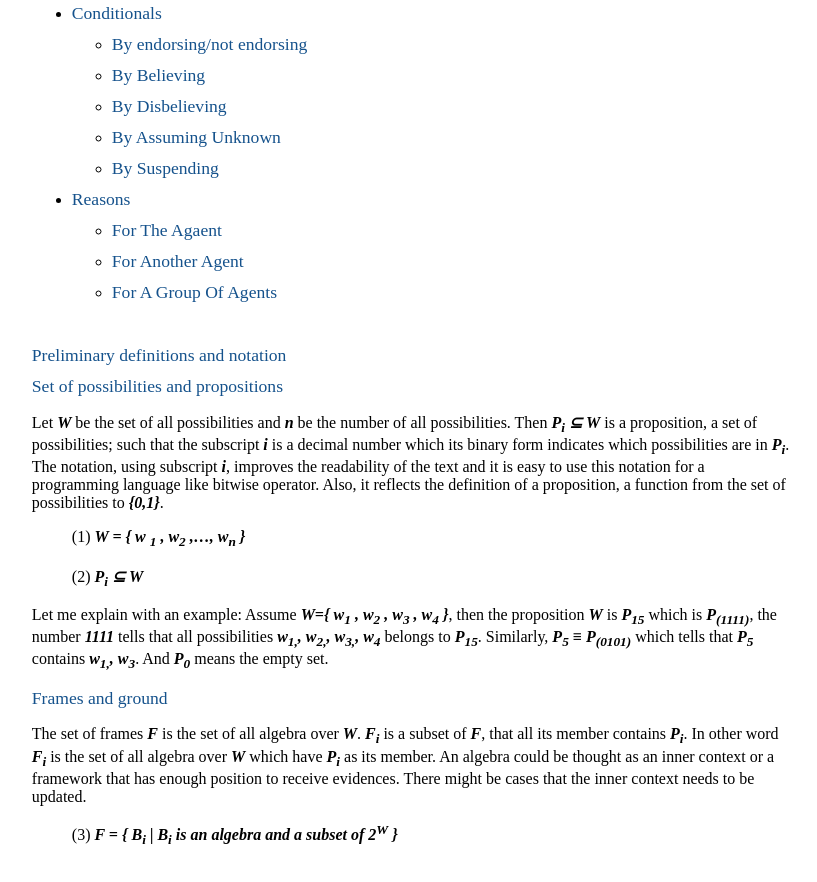
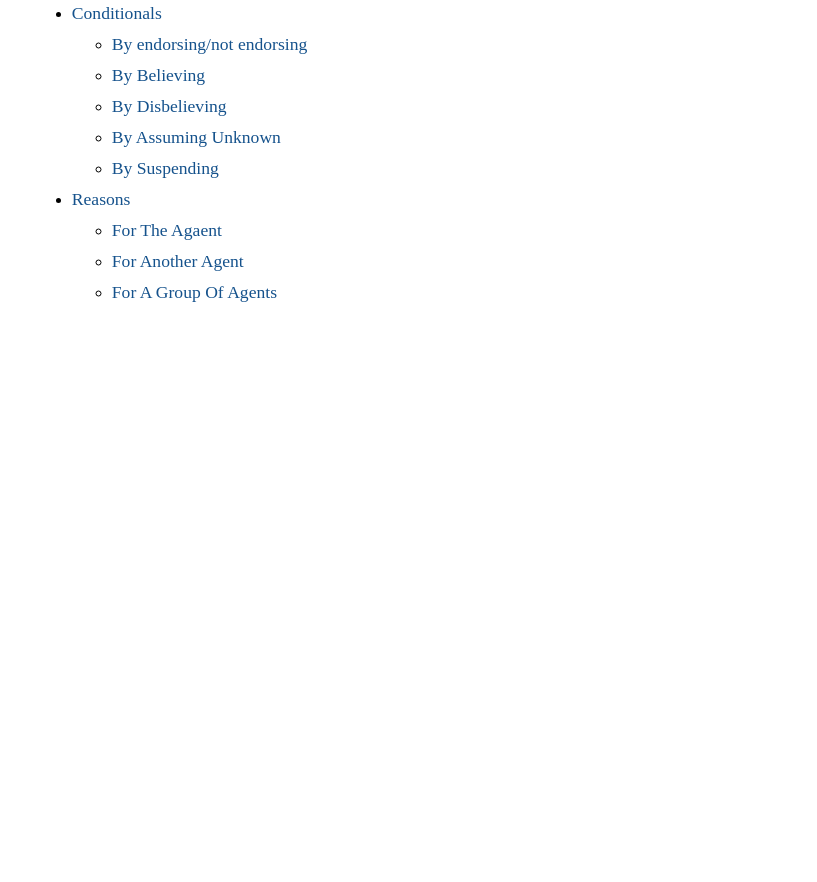
Before and after one commit to alidxmt/Endorsement-Theory, a plain HTML site: page index.html in a window 1280 px wide. Shown: the part 1270-2152 px from the top of the page, without its empty margins (229-1046 px from the left). After the commit the page ends 1615 px from the top, so only its background shows below. Drawn offline with Linux system fonts and the light colour scheme.

Commit message:
Update index.html

```diff
--- a/index.html
+++ b/index.html
@@ -104,84 +104,7 @@
                     </li>
                 </ul>
             </div>
-            <div id="main-texts">
-                <div id='Section-Preliminary-definitions-and-notation' class='div-section'>
-                    <a id="Preliminary-definitions-and-notation">Preliminary definitions and notation</a>
-                    <section id='section-Set-of-possibilities-and-propositions'>
-                        <a id="Set-of-possibilities-and-propositions">
-                            Set of possibilities and propositions
-                        </a>
-                        <p id="p-main">Let <i><b>W</b></i> be the set of all possibilities and <i><b>n</b></i> be the
-                            number
-                            of all possibilities.
-                            Then <i><b>P<sub>i</sub> ⊆ W</b></i> is a proposition, a set of possibilities;
-                            such that the subscript <b><i>i</b></i> is a decimal number which its binary form indicates
-                            which
-                            possibilities are in <b><i>P<sub>i</sub></b></i>. The notation, using subscript
-                            <b><i>i</b></i>,
-                            improves the readability of the text and
-                            it is easy to use this notation for a programming language like bitwise operator.
-                            Also, it reflects the definition of a proposition, a function from the set of possibilities
-                            to
-                            <b><i>{0,1}</b></i>.
-                        </p>
-                        <div class="div-Formula">
-                            <ul class='ul-formula'>
-                                <li type="none">
-                                    (1)   <b><i> W = { w <sub>1</sub> , w<sub>2</sub> ,…, w<sub>n</sub> } </i></b>
-                                </li>
-                            </ul>
-                            <ul class='ul-formula'>
-                                <li type="none">
-                                    (2)   <b><i> P<sub>i</sub> ⊆ W </i></b>
-                                </li>
-                            </ul>
-                        </div>
-                        <p id="p-main">
-                            Let me explain with an example:
-                            Assume <b><i>W={ w<sub>1</sub> , w<sub>2</sub> , w<sub>3</sub> , w<sub>4</sub> }</b></i>, then the
-                            proposition <b><i>W</b></i> is <b><i>P<sub>15</sub></i></b> which is
-                            <b><i>P<sub>(1111)</sub></i></b>,
-                            the number <b><i>1111</i></b>
-                            tells that all possibilities <b><i>w<sub>1,</sub>, w<sub>2,</sub>, w<sub>3,</sub>,
-                                    w<sub>4</sub></i></b> belongs to <b><i>P<sub>15</sub></i></b>. Similarly,
-                            <b><i>P<sub>5</sub> ≡ P<sub>(0101)</sub></i></b>
-                            which tells that <b><i>P<sub>5</sub></i></b> contains <b><i>w<sub>1,</sub>,
-                                    w<sub>3</sub></i></b>. And <b><i>P<sub>0</sub></i></b> means the empty set.
-                        </p>
-                    </section>
-                    <section id="section-Frames-and-ground">
-                        <a id="Frames-and-ground">
-                            Frames and ground
-                        </a>
-                        <p id="p-main">
-                            The set of frames <i><b>F<sub></sub></b></i> is the set of all algebra over <i><b>W<sub></sub></b></i>.
-                            <i><b>F<sub>i</sub></b></i> is a subset of <i><b>F<sub></sub></b></i>, that all its
-                            member contains <i><b>P<sub>i</sub></b></i>. In other word <i><b>F<sub>i</sub></b></i> is the set of all algebra
-                             over <i><b>W<sub></sub></b></i> which have <i><b>P<sub>i</sub></b></i> as
-                            its member. An algebra could be thought as an inner context or a framework that has enough
-                            position to receive evidences. There might be cases that the inner context needs to be
-                            updated.
-                        </p>
-                        <div class="div-Formula">
-                            <ul class='ul-formula'>
-                                <li type="none">
-                                    (3)<b><i> F = { B<sub>i</sub> | B<sub>i</sub> is an algebra and a subset of 2<sup>W</sup> } </i></b>
-                                </li>
-                            </ul>
-                        </div>
-
-
-                    </section>
-                </div>
-            </div>
         </div>
-
-
-
-
-
-
         <div id="div-right" class="div-margin">
             <p id="p-Dis">....</p>
         </div>
```
